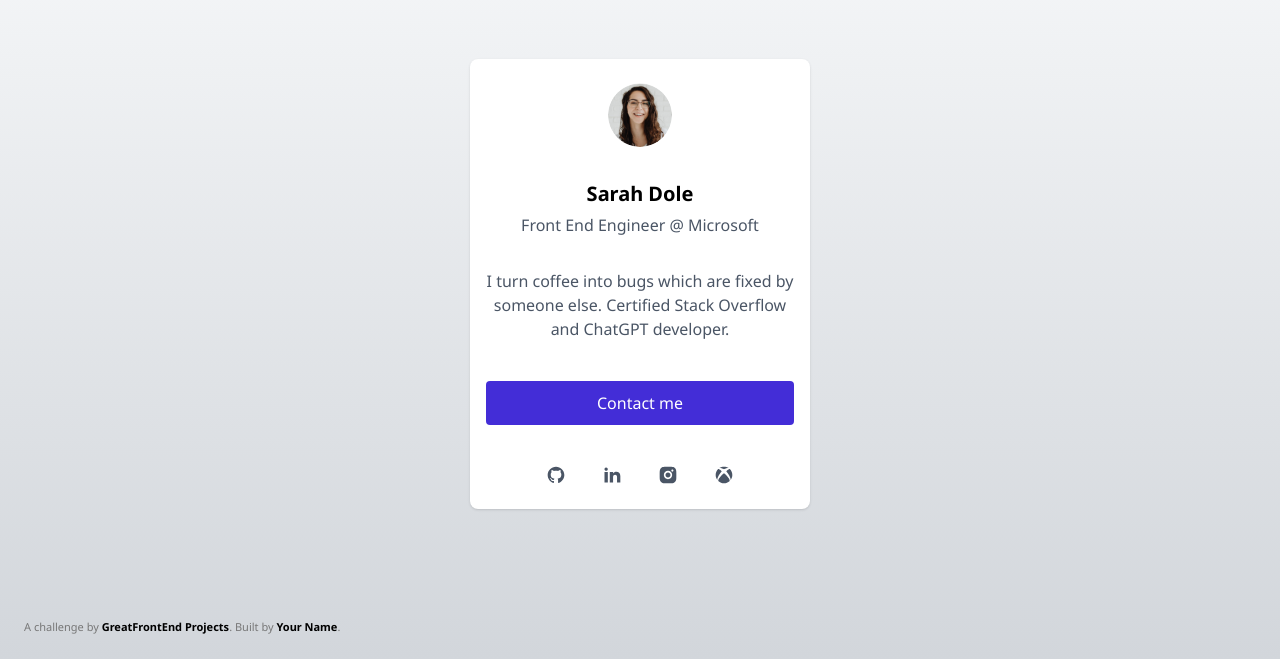
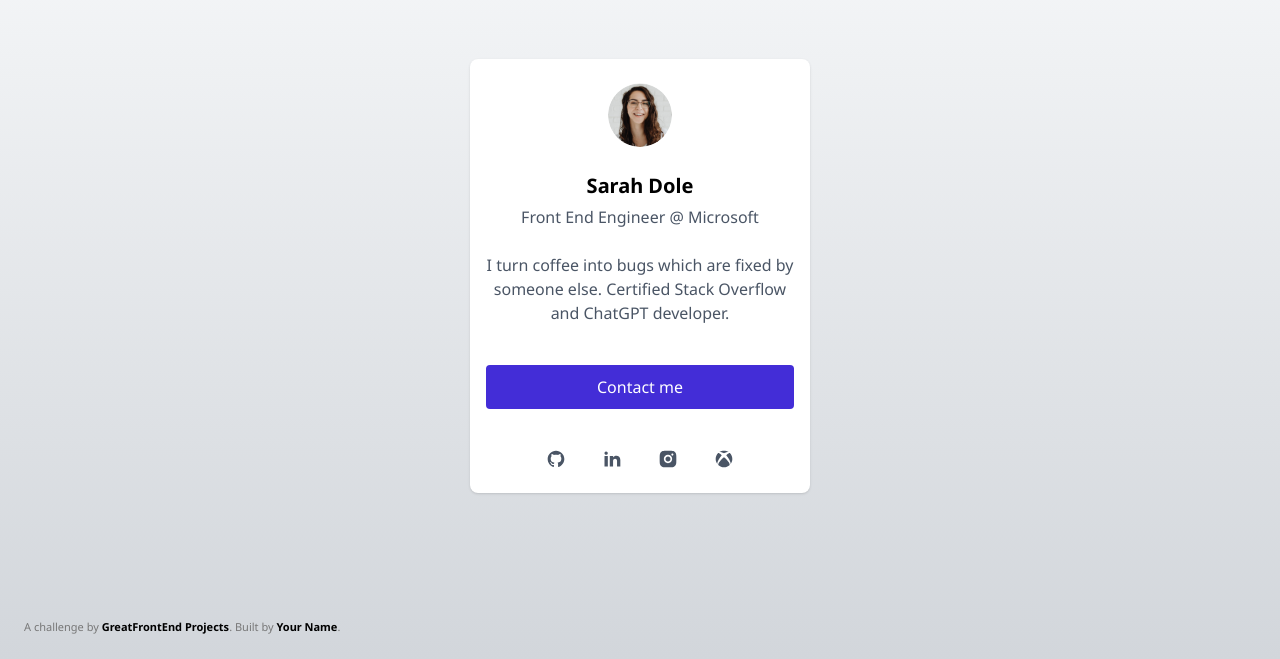
Before and after one commit to mjubair/learn-with-projects, a React (Vite) app in the folder apps/great-frontend-projects/profile-card/: page / in a window 1280 px wide. Shown: the part 141-800 px from the top of the page. Built offline with nearby package versions, Linux system fonts and the light colour scheme.

Commit message:
Adjust margin for name and description in profile card for improved layout

```diff
--- a/apps/great-frontend-projects/profile-card/src/App.tsx
+++ b/apps/great-frontend-projects/profile-card/src/App.tsx
@@ -9,9 +9,9 @@ function App() {
 			<div className="flex justify-center items-center">
 				<Card className="flex flex-col items-center">
 					<Avatar imageUrl={avatar} />
-					<h2 className="text-[20px] font-bold mt-8">Sarah Dole</h2>
+					<h2 className="text-[20px] font-bold mt-6">Sarah Dole</h2>
 					<p className="text-gray-600 mt-1">Front End Engineer @ Microsoft</p>
-					<p className="text-gray-600 mt-8 text-center">
+					<p className="text-gray-600 mt-6 text-center">
 						I turn coffee into bugs which are fixed by someone else. Certified
 						Stack Overflow and ChatGPT developer.
 					</p>
```
